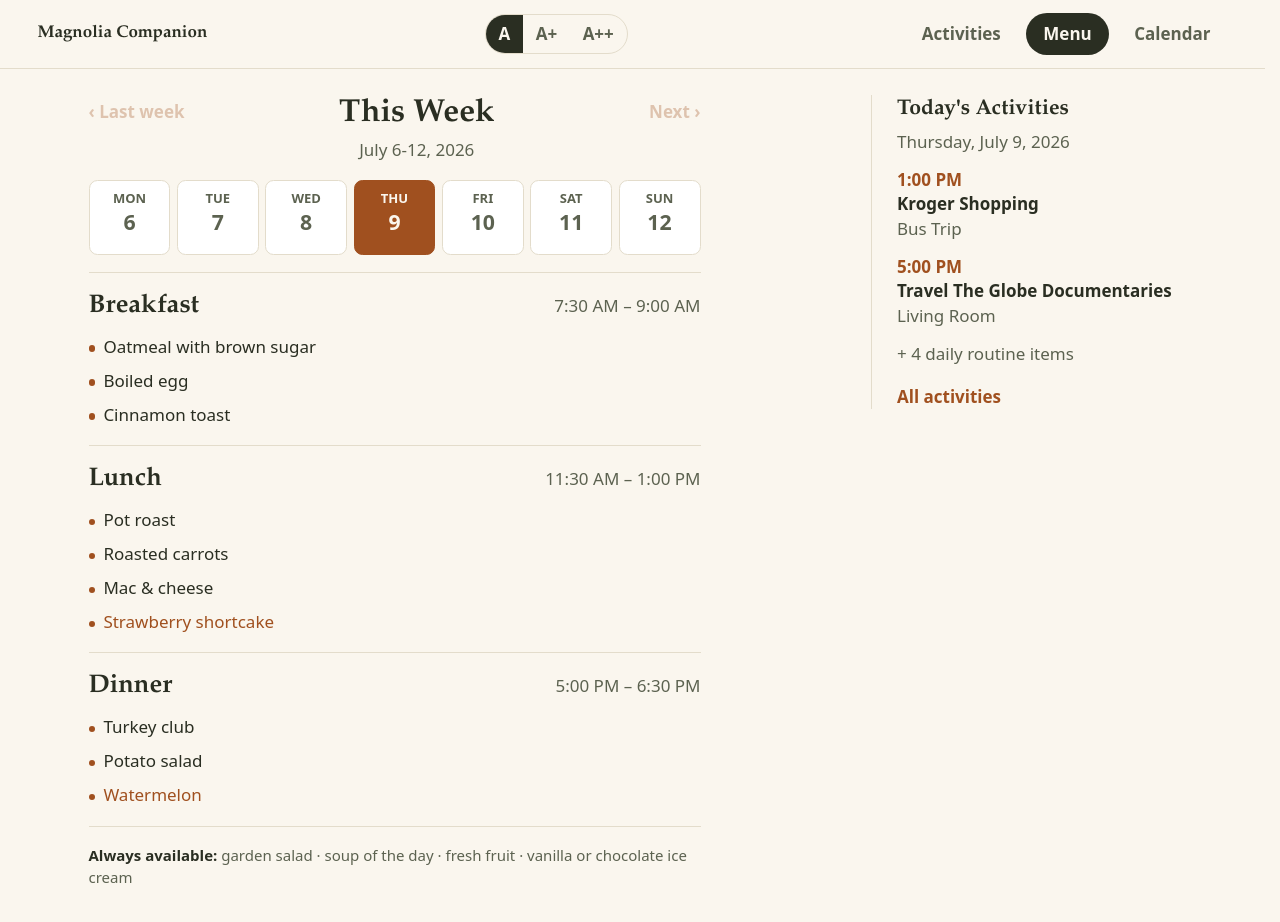
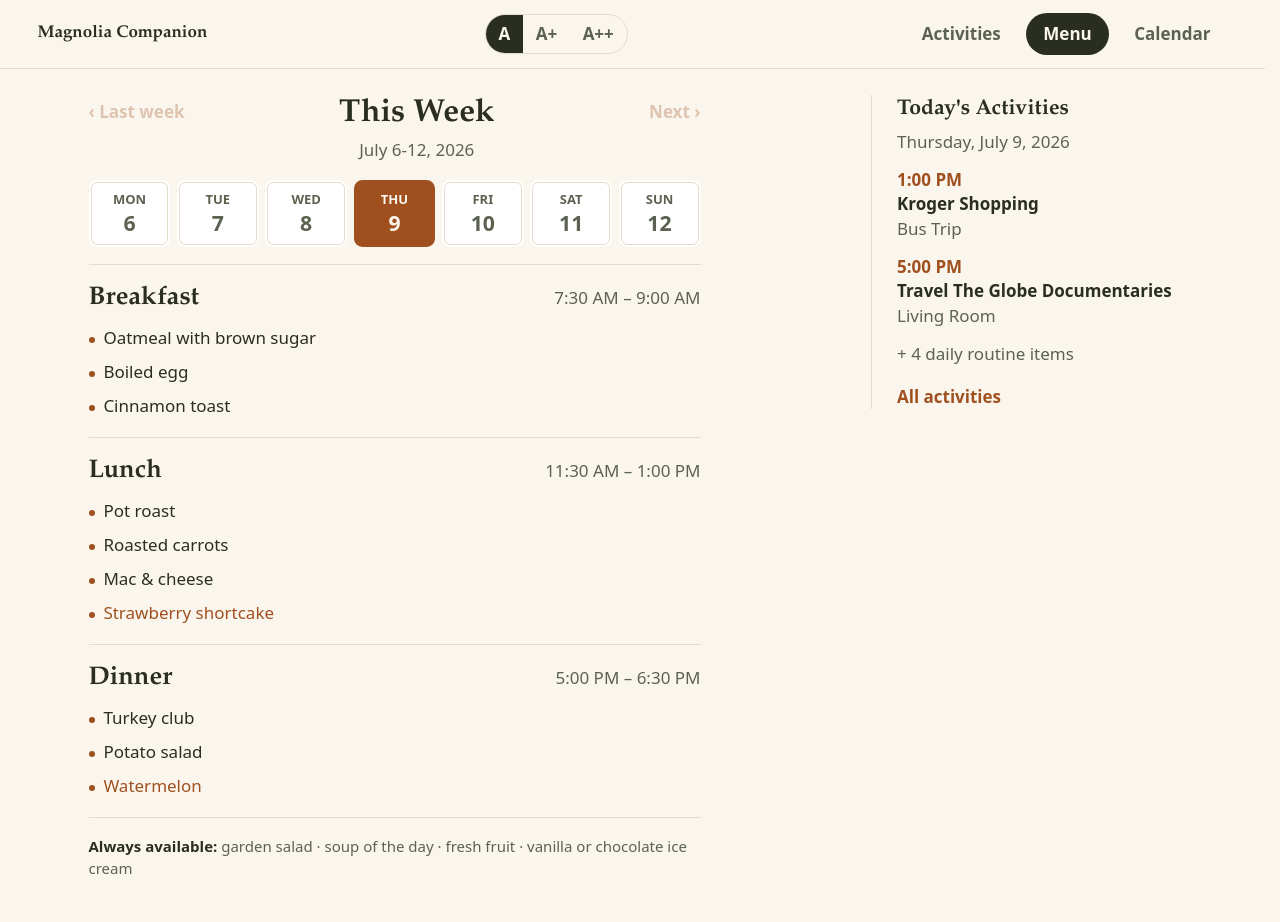
Before and after one commit to dillo/magnolia-companion, a Next.js app: page /menu in a window 1280 px wide. Shown: the top 922 px of the page. Built offline with nearby package versions, Linux system fonts and the light colour scheme.

Commit message:
fix: tighten menu day tabs

```diff
--- a/components/MenuClient.tsx
+++ b/components/MenuClient.tsx
@@ -94,14 +94,15 @@ export default function MenuClient({ weeks, months }: { weeks: MenuWeek[]; month
             return (
               <button key={d} role="tab" aria-selected={selected} onClick={() => setDate(d)}
                 aria-label={`${dayNameOfISO(d)}, ${longDateOfISO(d)}${isToday ? ", today" : ""}`}
-                className={`rounded-lg border px-0.5 py-2 text-center sm:px-1 ${
-                  selected ? "border-copper bg-copper text-petal" : "border-hairline bg-card text-moss"
+                className={`rounded-lg border-2 px-0.5 py-1 text-center sm:px-1 sm:py-2 ${
+                  selected
+                    ? "border-copper bg-copper text-petal"
+                    : isToday
+                      ? "border-copper bg-card text-moss"
+                      : "border-transparent bg-card text-moss ring-1 ring-inset ring-hairline"
                 }`}>
                 <span className="block text-[13px] font-bold uppercase">{dayNameOfISO(d).slice(0, 3)}</span>
                 <span className="block text-xl font-semibold leading-tight tabular-nums">{Number(d.slice(8))}</span>
-                <span aria-hidden="true" className={`mx-auto mt-1 block h-1.5 w-1.5 rounded-full ${
-                  isToday && !selected ? "bg-copper" : "bg-transparent"
-                }`} />
               </button>
             );
           })}
```
